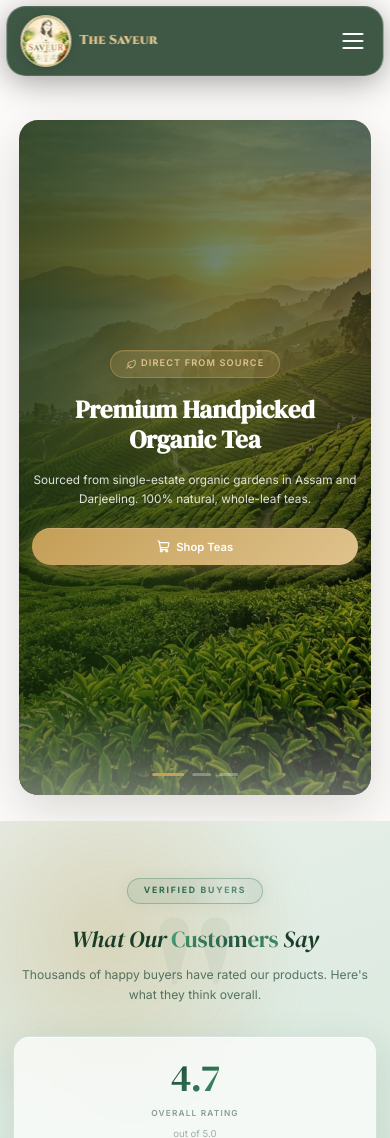
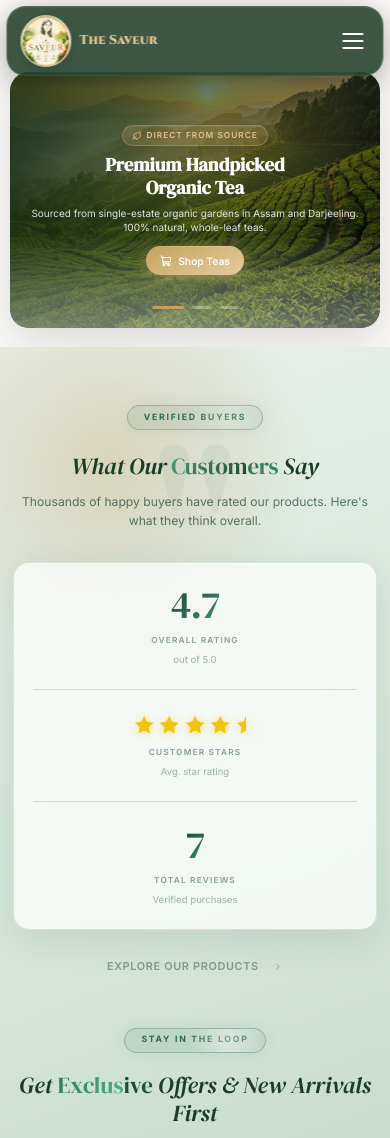
Before and after one commit to imadhurgupta/thesaveur, a Flask app: page / in a window 390 px wide. Shown: the top 1138 px of the page. Run offline with Flask 3, Linux system fonts and the light colour scheme; data comes from the database, SQL or seed files in the repository; data that the repository does not hold is empty; some web fonts are replaced.

Commit message:
style: adjust mobile hero carousel height to landscape aspect ratio with responsive scaling

```diff
--- a/static/css/style.css
+++ b/static/css/style.css
@@ -1747,12 +1747,43 @@ button:active:not(:disabled),
   .nav-logo-text       { font-size: 1rem; }
 
   /* Hero */
-  .hero                { min-height: 100svh; }
-  .hero h1             { font-size: clamp(2rem, 7vw, 3rem); }
-  .hero p              { font-size: 1rem; }
-  .hero-actions        { flex-direction: column; gap: 10px; }
-  .hero-actions .btn   { width: 100%; justify-content: center; }
-  .hero-badge          { font-size: 0.72rem; }
+  .hero {
+    height: 56.25vw !important; /* 16:9 Landscape Aspect Ratio */
+    min-height: 320px !important;
+    max-height: 420px !important;
+    margin: 90px auto 24px !important;
+    width: calc(100% - 24px) !important;
+    border-radius: var(--radius-lg) !important;
+  }
+  .hero h1 {
+    font-size: 1.5rem !important;
+    margin-bottom: 10px !important;
+  }
+  .hero p {
+    font-size: 0.85rem !important;
+    margin-bottom: 14px !important;
+    line-height: 1.4 !important;
+    display: -webkit-box;
+    -webkit-line-clamp: 2;
+    -webkit-box-orient: vertical;
+    overflow: hidden;
+  }
+  .hero-actions {
+    flex-direction: row !important;
+    justify-content: center !important;
+    gap: 8px !important;
+  }
+  .hero-actions .btn {
+    width: auto !important;
+    padding: 8px 18px !important;
+    font-size: 0.8rem !important;
+    justify-content: center !important;
+  }
+  .hero-badge {
+    padding: 4px 12px !important;
+    font-size: 0.65rem !important;
+    margin-bottom: 10px !important;
+  }
 
   /* Trust Bar */
   .trust-bar           { padding: 20px 0; }
@@ -1854,8 +1885,8 @@ button:active:not(:disabled),
   .nav-logo-sub        { display: none; }
 
   /* Hero */
-  .hero h1             { font-size: clamp(1.8rem, 8vw, 2.4rem); }
-  .hero p              { font-size: 0.92rem; }
+  .hero h1             { font-size: clamp(1.2rem, 6vw, 1.5rem) !important; }
+  .hero p              { font-size: 0.78rem !important; }
   .hero-scroll         { display: none; }
 
   /* Trust bar */
```
